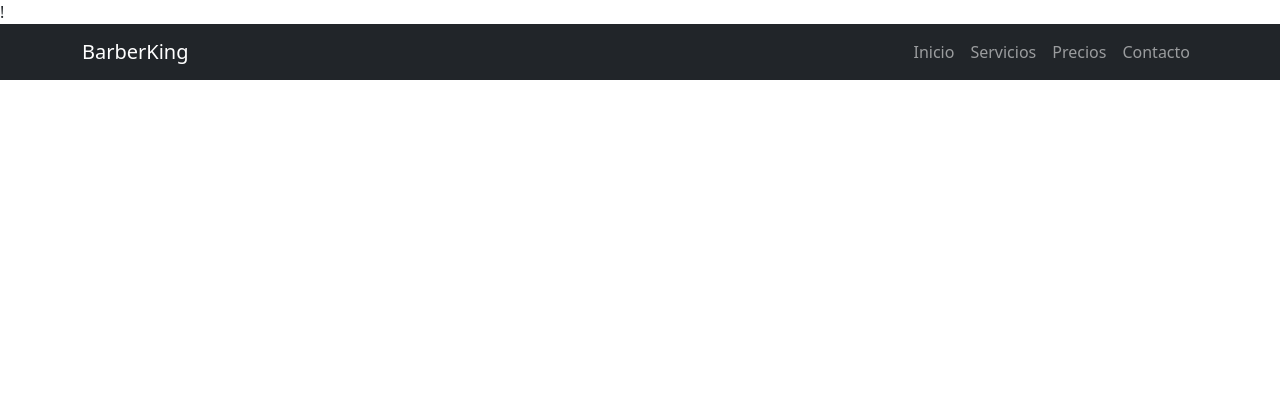
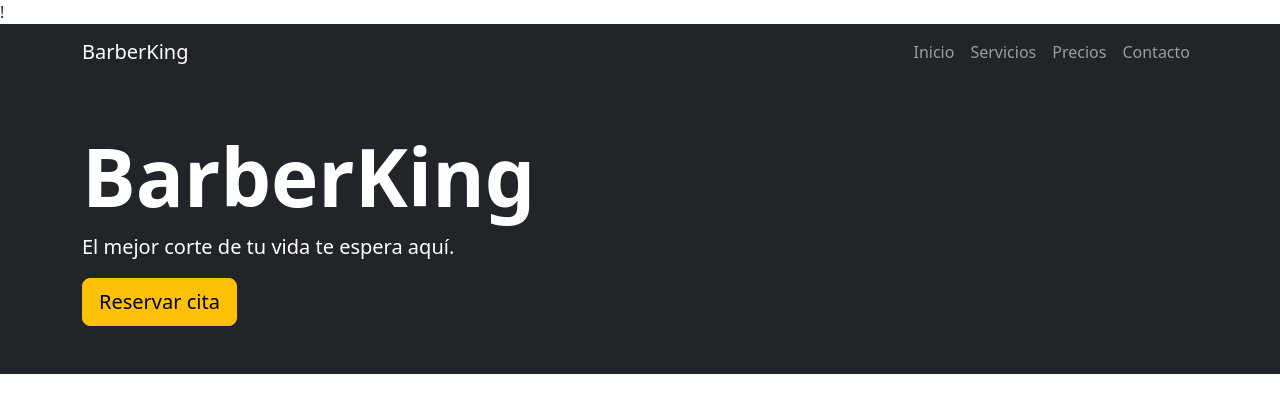
Before and after one commit to Criessa1019/Barberia, a plain HTML site: page index.html in a window 1280 px wide. Drawn offline with nearby package versions, Linux system fonts and the light colour scheme.

Commit message:
agregar seccion hero

```diff
--- a/index.html
+++ b/index.html
@@ -23,6 +23,14 @@
         </div>
     </div>
 </nav>
+
+<section class="bg-dark text-white py-5">
+    <div class="container">
+        <h1 class="display-1 fw-bold">BarberKing</h1>
+        <p class="lead">El mejor corte de tu vida te espera aquí.</p>
+        <a href="#" class="btn btn-warning btn-lg">Reservar cita</a>
+    </div>
+</section>
     <script src="https://cdn.jsdelivr.net/npm/bootstrap@5.3.0/dist/js/bootstrap.bundle.min.js"></script>
 </body>
 </html>
```
